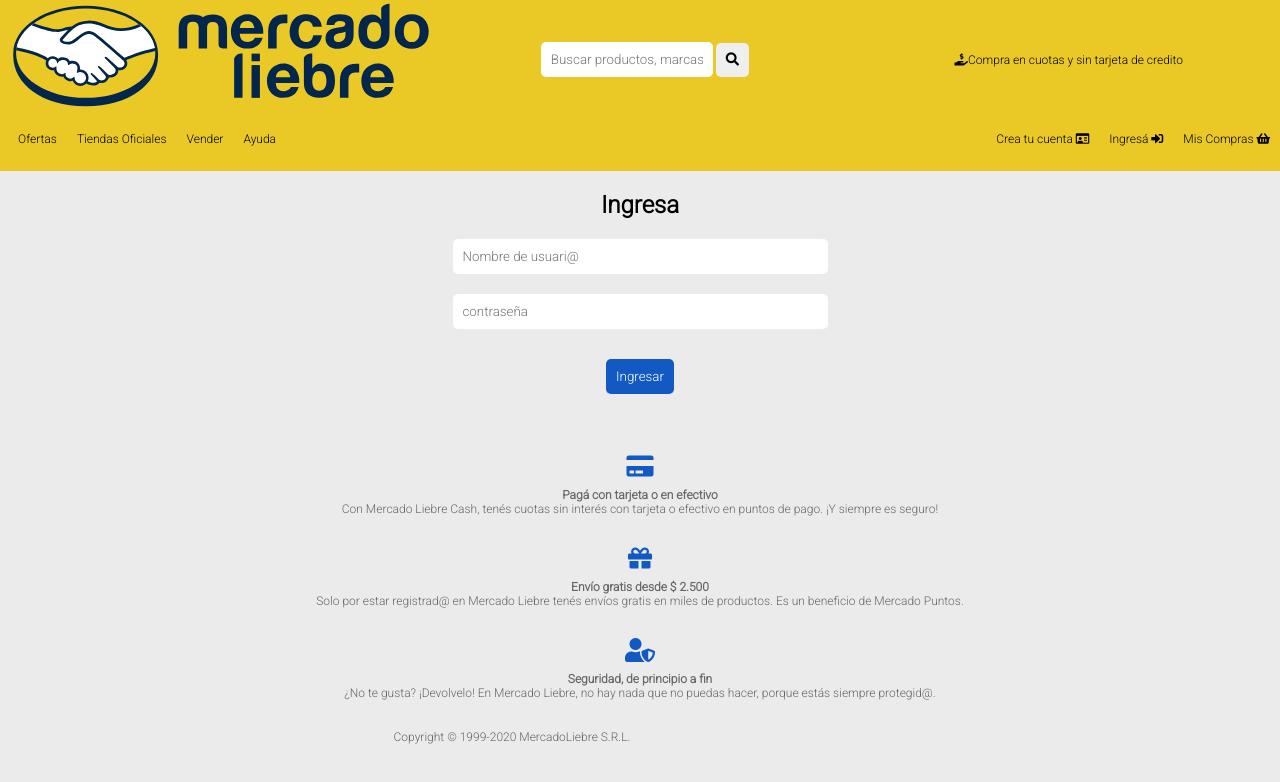
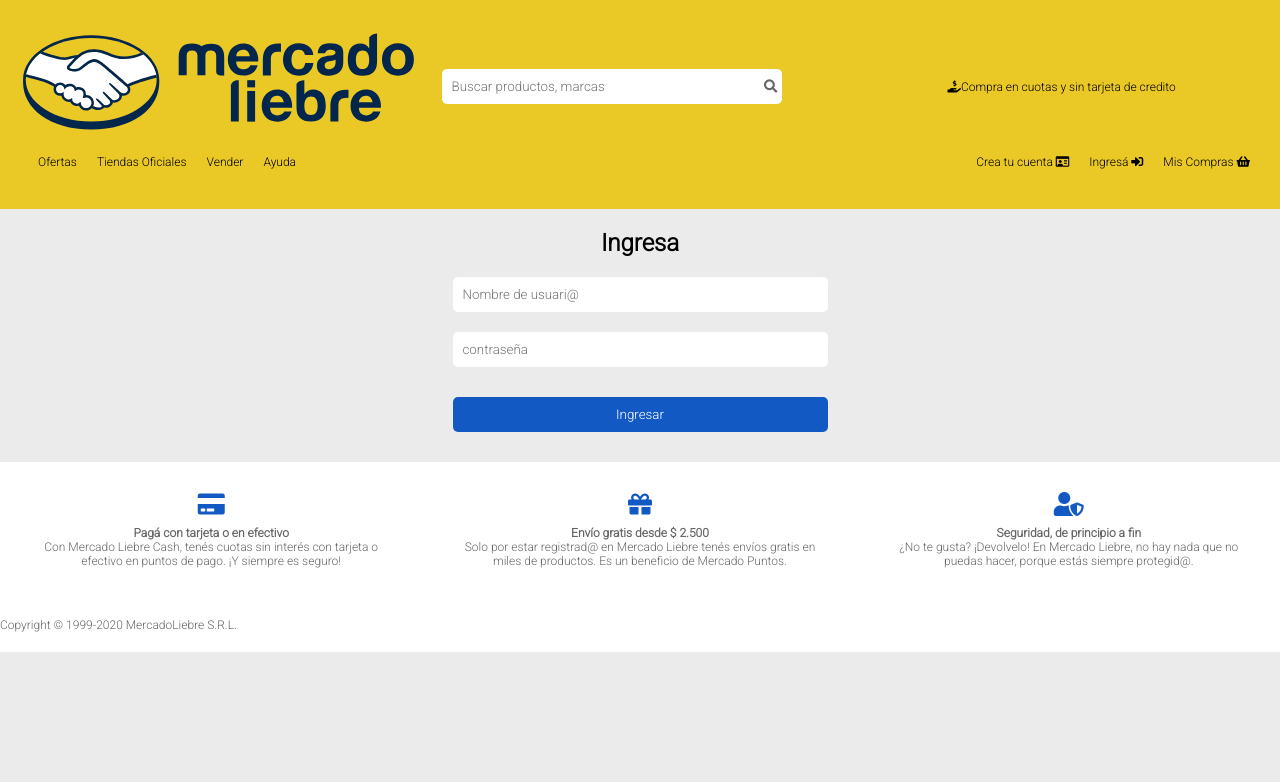
Before and after one commit to jesizf/Mercado-Liebre, a website: page views/login.html in a window 1280 px wide. Drawn offline with Linux system fonts and the light colour scheme.

Commit message:
organizando elementos done

```diff
--- a/public/css/footer.css
+++ b/public/css/footer.css
@@ -2,6 +2,7 @@
 
     text-align: center;
     font-family: 'Roboto';
+    background-color: #ffffff;
 }
 
 /*text-alig:center;
--- a/public/css/formularios.css
+++ b/public/css/formularios.css
@@ -33,3 +33,7 @@
 }
 .register-login .contenedor .container-buttons button{
     color:#ffffff;}
+.register-login .contenedor .container-buttons .btn-celeste2{
+    width:100%;
+    background-color: var(--colorCeleste);
+}
--- a/public/css/header.css
+++ b/public/css/header.css
@@ -1,6 +1,6 @@
 header{
     background-color: var(--colorAmarillo);
-   padding-bottom: 5px;
+   padding: 30px 20px 20px 20px;
 
 }
 header .logo-search{
@@ -13,25 +13,27 @@
     }
 header .logo-search .logo{
     width:48%;
-   margin-left:10px;
+
     margin-bottom:10px;
 
 }
-header .logo-search .search-bar{
-width:48%;
+header .logo-search .buscar {
+    width: 50%;
+    display: flex;
 }
-header .logo-search .search-bar form{
+
+header .logo-search .buscar form{
     width:100%;
     display: flex;
 }
 
-header .logo-search .search-bar input{
+header .logo-search .buscar input{
     border-radius: 5px 0px 0px 5px;
-    width:100%;
+    width:80%;
     padding: 10px;
 }
 /*input*/
-header .logo-search .search-bar button{
+header .logo-search .buscar button{
     background-color: white;
     border-radius: 0px 5px 5px 0px;
     color:var(--colorGrisoscuro);
@@ -73,8 +75,9 @@
 
 
 /*tablet*/
-@media(min-width:361px){
+@media(min-width:768px){
     header nav{
+
         display:flex;
         justify-content: space-between;
     }
@@ -89,21 +92,22 @@
 
 
     header .logo-search .logo{
-        width:33%;
+        width:32%;
     }
-    header .logo-search .search-bar{
-        width:33%;
+    header .logo-search .buscar{
+        width:32%;
     }
     header p.compra{
-        width:33%;
+        width:32%;
         margin:20px 0;}
 
     header div.btn-burger{
         display: none;}
-}
+
 /*escritorio*/
-@media (min-width: 768px) {
+@media (min-width: 1024px) {
     header nav{
+
         display:flex;
         justify-content: space-between;
     }
@@ -118,16 +122,16 @@
 
 
     header .logo-search .logo{
-        width:33%;
+        width:32%;
     }
-    header .logo-search .search-bar{
-        width:33%;
+    header .logo-search .buscar{
+        width:32%;
     }
     header p.compra{
-        width:33%;
+        width:32%;
         margin:20px 0;}
 
     header div.btn-burger{
         display: none;}
 
-}
+}}
--- a/public/css/home.css
+++ b/public/css/home.css
@@ -57,11 +57,11 @@
   position: absolute;
   right:20px;
   top: -15px;
-  transition: all ease .3s
+  transition: all ease 1.5s
 }
-.home main section article:hover .data i{
+.home main section article:hover .datos i{
 box-shadow: 0 0 5px var(--colorVerde);
-transform:rotate(360deg);
+transform: rotate(360deg);
 }
 .home main article .datos .caja-precios{
   display: flex;
@@ -80,16 +80,18 @@
 }
 /*descripcion*/
 .home main article .datos .descripcion {
-  height:0;
+  height:0px;
+
   /*display: none;*/
   color: var(--colorGrisoscuro);
   padding-top: 10px;
-  transition: all ease .3;
+  transition: all ease 0.3s;
   overflow:hidden
 }
 
 .home main article:hover .datos .descripcion{
-height:20px;
+height:25px;
+width: 100%;;
 margin-top:10px;
 }
 
--- a/views/login.html
+++ b/views/login.html
@@ -34,8 +34,8 @@
                 <li> <a href="">Ayuda</a></li>
             </ul>
             <ul>
-                <li> <a href="./register.html">Crea tu cuenta <i class="far fa-id-card"></i> </a></li>
-                <li> <a href="">Ingresá <i class="fas fa-sign-in-alt"></i></a></li>
+                <li> <a href="/register">Crea tu cuenta <i class="far fa-id-card"></i> </a></li>
+                <li> <a href="/login">Ingresá <i class="fas fa-sign-in-alt"></i></a></li>
                 <li> <a href="">Mis Compras <i class="fas fa-shopping-basket"></i></a></li>
             </ul>
         </nav>
@@ -62,7 +62,7 @@
 
                 <!--botones-->
                 <div class="container-buttons">
-                    <button class="btn-celeste"type="submit">Ingresar</button>
+                    <button class="btn-celeste2"type="submit">Ingresar</button>
 
                 </div>
             </form>
@@ -71,6 +71,8 @@
 
     <footer>
         <!--Pago con tarjeta-->
+
+        <section class="contain-footer">
             <div>
                 <i class="fas fa-credit-card"></i>
                 <h4>Pagá con tarjeta o en efectivo</h4>
@@ -90,6 +92,7 @@
 
             </div>
             <p class="derechos">Copyright © 1999-2020 MercadoLiebre S.R.L.</p>
+        </section>
 
 
     </footer>
```
Also changed, not shown: views/register.html (+4 -2 lines). Lines whose indentation alone changed are shown as unchanged.
